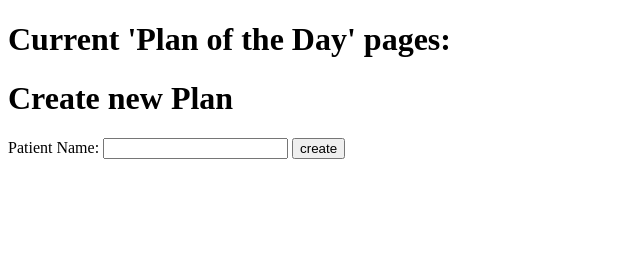
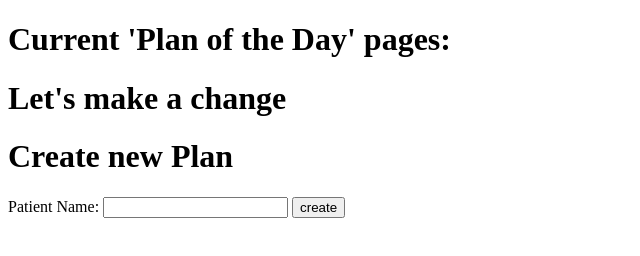
Before and after one commit to feordin/PODPrototype, a website: page public/index.html in a window 1280 px wide. Shown: the whole page, without its empty margins (0-640 px from the left). Drawn offline with nearby package versions, Linux system fonts and the light colour scheme; no server answers.

Commit message:
Make a change

```diff
--- a/public/index.html
+++ b/public/index.html
@@ -9,6 +9,7 @@
 </head>
 <body>
     <h1>Current 'Plan of the Day' pages:</h1>
+    <h1>Let's make a change</h1>
     <div id="plans"></div>
     <h1>Create new Plan</h1>
     <label>Patient Name: <input id="txtPatientName" type="text" /></label>
```
